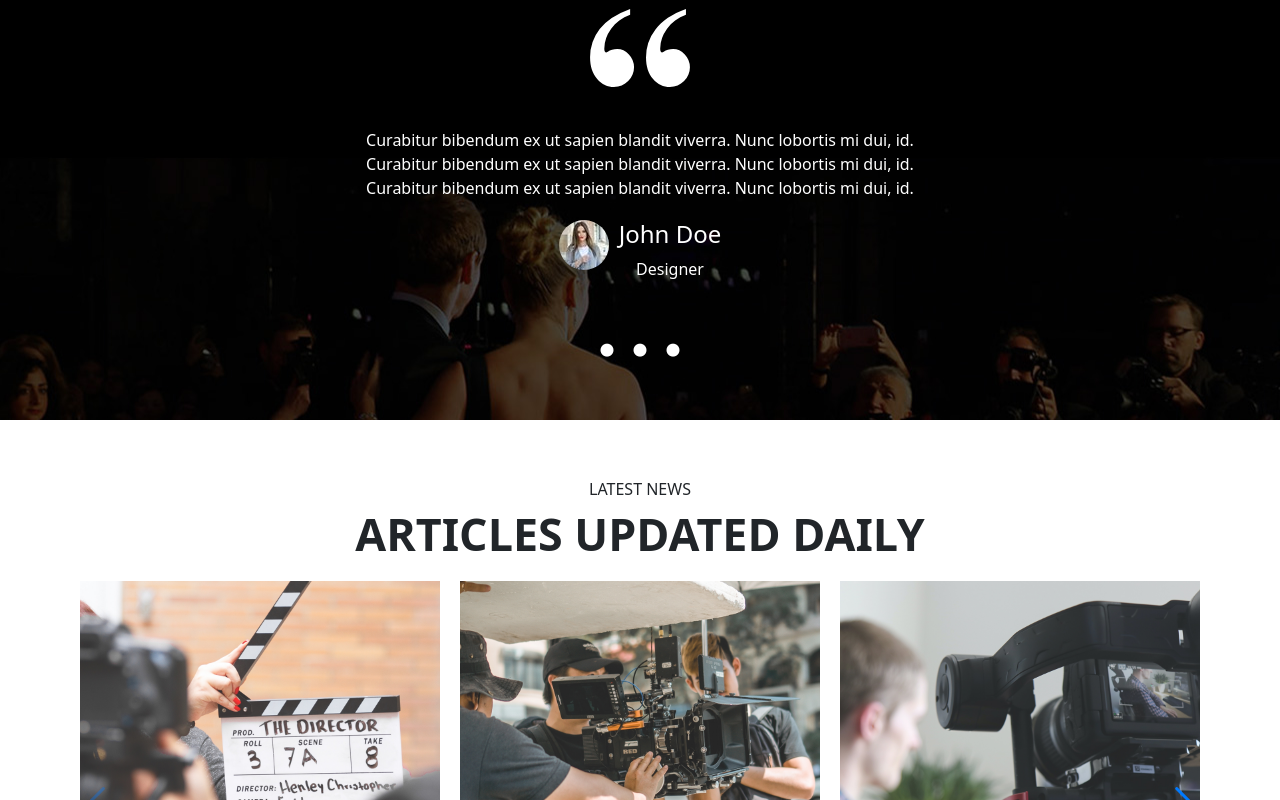
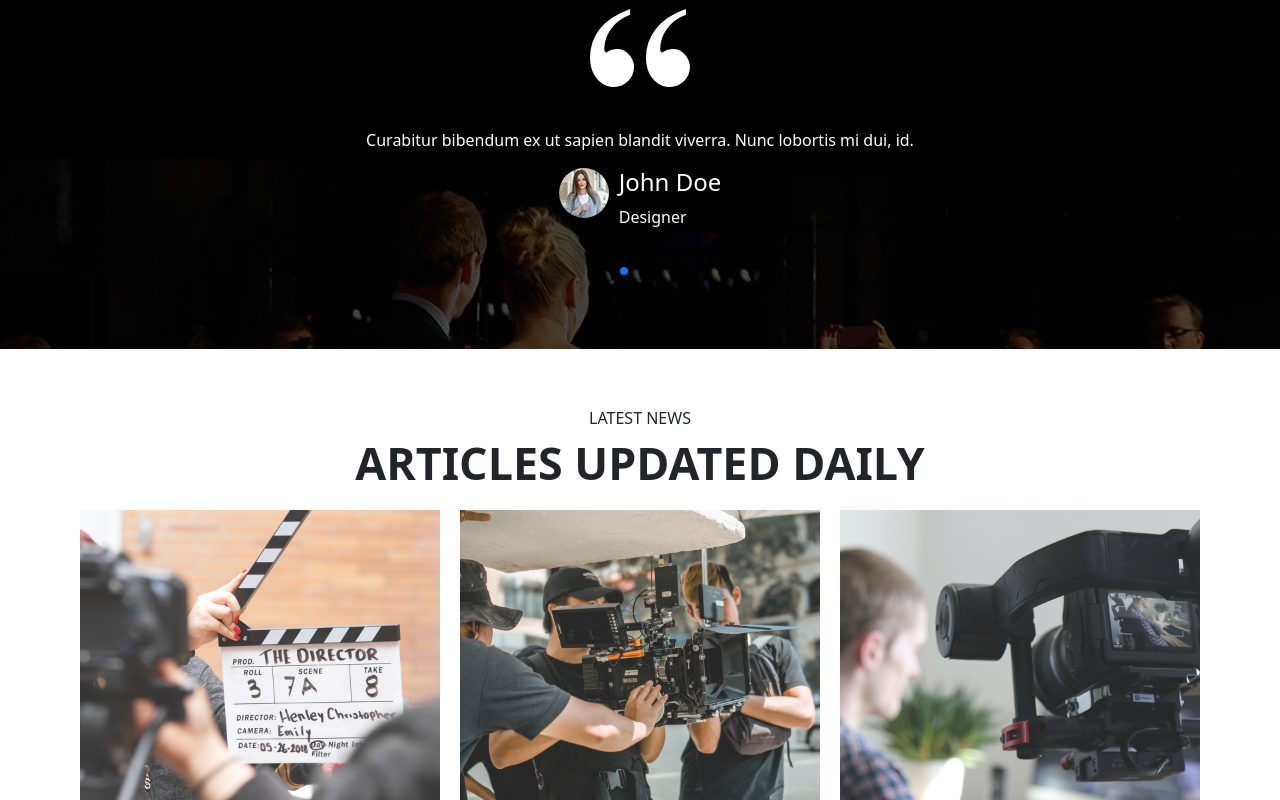
Before and after one commit to JordanRomagnoli/proj-html-vuejs, a Vue app: page / in a window 1280 px wide. Shown: the part 4440-5240 px from the top of the page. Built offline with nearby package versions, Linux system fonts and the light colour scheme.

Commit message:
- FIXED quotes carusell

```diff
--- a/src/components/IconCarousell.vue
+++ b/src/components/IconCarousell.vue
@@ -5,7 +5,7 @@ import 'swiper/css';
 import 'swiper/css/pagination';
 
 
-import { Pagination } from 'swiper/modules';
+import { Autoplay, } from 'swiper/modules';
 
 export default {
     data() {
@@ -45,8 +45,10 @@ export default {
         SwiperSlide,
     },
     setup() {
+
         return {
-            modules: [Pagination],
+
+            modules: [Autoplay,],
         };
     },
 }
@@ -55,7 +57,7 @@ export default {
 <template>
     <div class="background">
         <div class=" container ">
-            <swiper :slidesPerView="5" :spaceBetween="50" :loop="true" :modules="modules" class="mySwiper">
+            <swiper :slidesPerView="5" :spaceBetween="50" :loop="true" :modules="modules" class="mySwiper" :autoplay="{delay: 2500,disableOnInteraction: false,}">
                 <swiper-slide v-for="(elem, i) in iconsList" :key="i">
 
                     <div class="icon-frame">
--- a/src/components/Quotes.vue
+++ b/src/components/Quotes.vue
@@ -1,11 +1,16 @@
 <script>
-import Swiper from 'swiper';
-import 'swiper/swiper-bundle.css';
+import { Swiper, SwiperSlide } from 'swiper/vue';
+
+
+import 'swiper/css';
+import 'swiper/css/pagination';
+
+import 'swiper/css/pagination';
+import { Keyboard, Pagination, Navigation } from 'swiper/modules';
 
 export default {
   data() {
     return {
-        counterSlide: 0,
         quotes: [
         {
           quote: 'Curabitur bibendum ex ut sapien blandit viverra. Nunc lobortis mi dui, id.',
@@ -34,21 +39,16 @@ export default {
       return new URL(imgPath, import.meta.url).href;
     },
 
-    firstButton(){
-        this.counterSlide = 0;
   },
-
-    secondButton(){
-        this.counterSlide = 1;
+components: {
+    Swiper,
+    SwiperSlide,
     },
-
-    thirdButton(){
-        this.counterSlide = 2;
+setup() {
+    return {
+    modules: [Keyboard, Pagination, Navigation],
+    };
 },
-
-  },
-  created(){
-  }
 };
 </script>
 
@@ -58,42 +58,39 @@ export default {
             <div class="icon-frame">
                 <img src="../assets/img/image(20).svg" alt="">
             </div>
-            <div class="slide">
-                <div class="quote">
-                    <div>
-                        {{ quotes[counterSlide].quote }}
-                    </div>
-                    <div>
-                        {{ quotes[counterSlide].quote }}
-                    </div>
-                    <div>
-                        {{ quotes[counterSlide].quote }}
-                    </div>
-                </div>
-
+            <swiper
+                :slidesPerView="1"
+                :spaceBetween="30"
+                :keyboard="{
+                enabled: true,
+                }"
+                :pagination="{
+                clickable: true,
+                }"
+                :navigation="true"
+                :modules="modules"
+                class="mySwiper"
+            >
+                <swiper-slide v-for="(elem, i) in quotes">
+                    <div class="quote-container">
+                        <p>
+                            {{ elem.quote }}
+                        </p>
                         <div class="info-box">
                             <div class="image-frame">
-                        <img :src="getImagePath('../assets/img/'+quotes[counterSlide].src)" :alt="quotes[counterSlide].name">
+                                <img :src="getImagePath('../assets/img/' + elem.src)" alt="">
                             </div>
-                    <div>
+                            <div class="profile">
                                 <h4>
-                            {{ quotes[counterSlide].name }}
+                                    {{ elem.name }}
                                 </h4>
-                        <span>{{ quotes[counterSlide].role }}</span>
+                                <span>{{ elem.role }}</span>
                             </div>
                         </div>
                     </div>
-            <div class="dot">
-                <span @click="firstButton()">
-                    <i class="fa-solid fa-circle"></i>
-                </span>
-                <span @click="secondButton()">
-                    <i class="fa-solid fa-circle"></i>
-                </span>
-                <span @click="thirdButton()">
-                    <i class="fa-solid fa-circle"></i>
-                </span>
-            </div>
+                </swiper-slide>
+
+            </swiper>
         </div>
     </div>
 </template>
@@ -117,9 +114,10 @@ export default {
             width: 100%;
             height: 100%;
             object-fit: contain;
+            z-index: 0;
         }
     }
-    .slide{
+    .quote-container{
         color: white;
         text-align: center;
         margin-bottom: 60px;
@@ -143,16 +141,9 @@ export default {
                     object-fit: cover;
                 }
             }
+            .profile{
+                text-align: start;
             }
-    }
-    .dot{
-        display: flex;
-        justify-content: center;
-        color: white;
-        span{
-            font-size: small;
-            margin: 0 10px;
-            cursor: pointer;
         }
     }
     }
```
Lines whose indentation alone changed are shown as unchanged.
